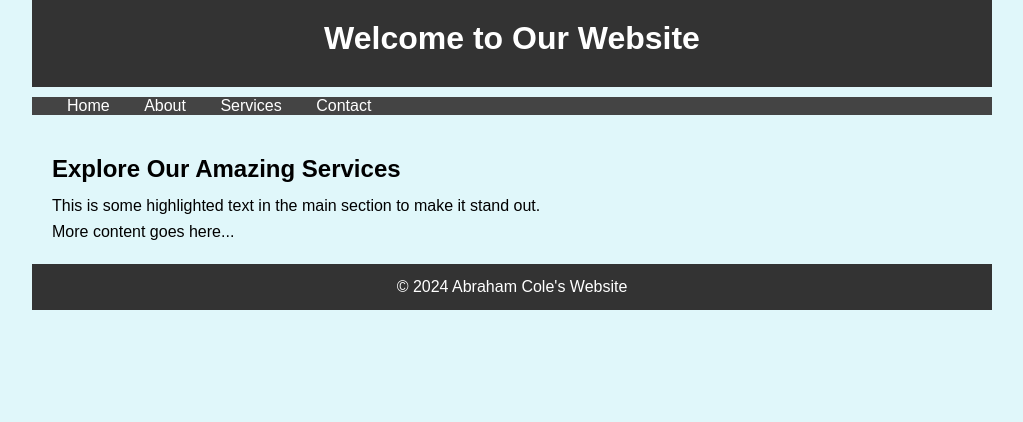
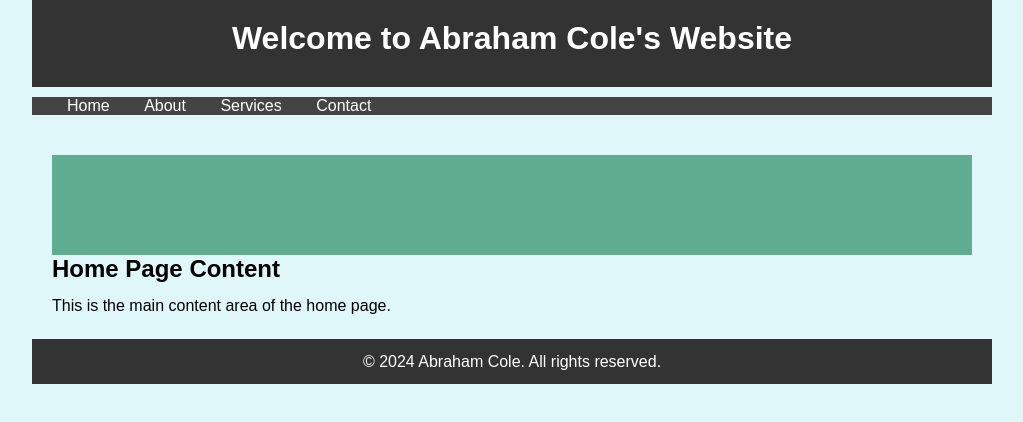
Before and after one commit to acole9/Assignment-CSS-website, a plain HTML site: page index.html in a window 1280 px wide. Shown: the whole page, without its empty margins (128-1151 px from the left). Drawn offline with Linux system fonts and the light colour scheme; files that its build step writes are made by us from their sources.

Commit message:
Update index.html

```diff
--- a/index.html
+++ b/index.html
@@ -3,16 +3,14 @@
 <head>
     <meta charset="UTF-8">
     <meta name="viewport" content="width=device-width, initial-scale=1.0">
-    <title>Home - Abraham Cole's Website</title>
+    <title>Abraham Cole's Website</title>
     <link rel="stylesheet" href="css/reset.css">
     <link rel="stylesheet" href="css/style.css">
 </head>
 <body>
-
     <header>
-        <h1>Welcome to Our Website</h1>
+        <h1>Welcome to Abraham Cole's Website</h1>
     </header>
-
     <nav>
         <ul>
             <li><a href="index.html">Home</a></li>
@@ -21,18 +19,13 @@
             <li><a href="contact.html">Contact</a></li>
         </ul>
     </nav>
-
     <main>
-        <div id="hero-section">
-            <h2 class="hero-heading">Explore Our Amazing Services</h2>
-        </div>
-        <p class="highlight">This is some highlighted text in the main section to make it stand out.</p>
-        <p>More content goes here...</p>
+        <div class="animated-background"></div>
+        <h2>Home Page Content</h2>
+        <p>This is the main content area of the home page.</p>
     </main>
-
     <footer>
-        <p>&copy; 2024 Abraham Cole's Website</p>
+        <p>&copy; 2024 Abraham Cole. All rights reserved.</p>
     </footer>
-
 </body>
 </html>
```
